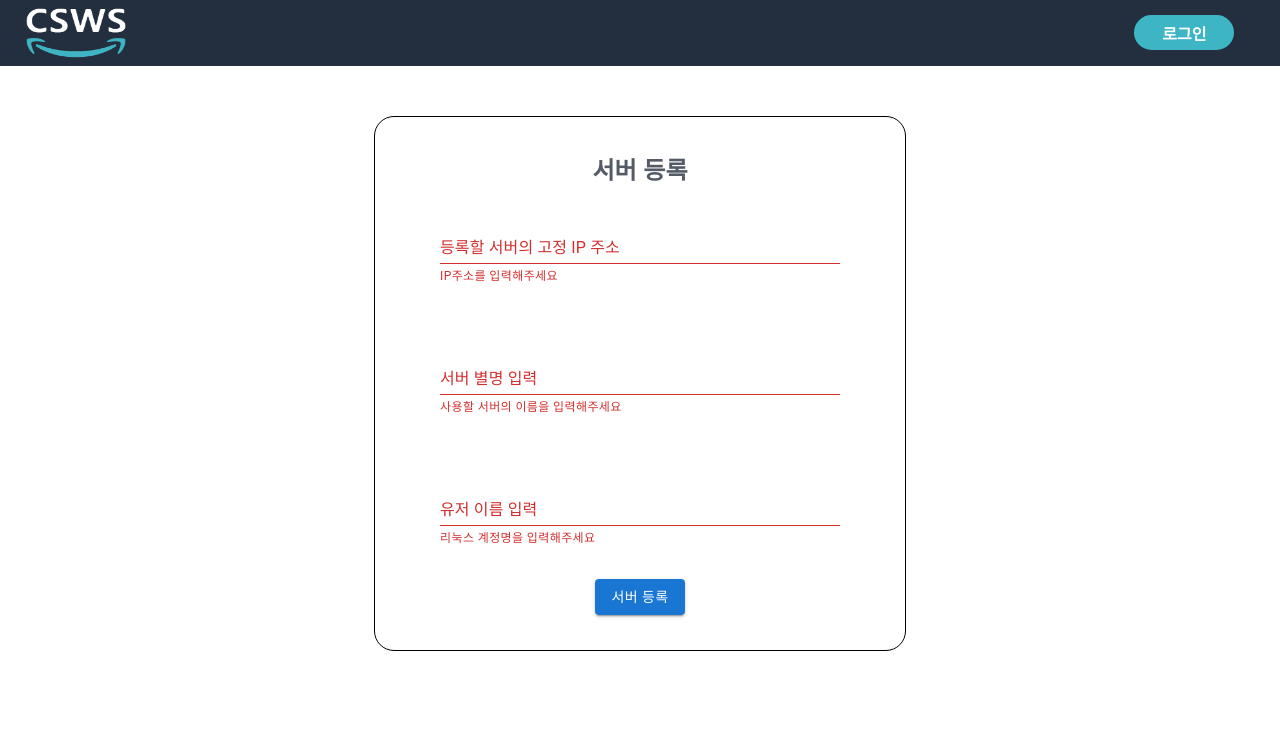
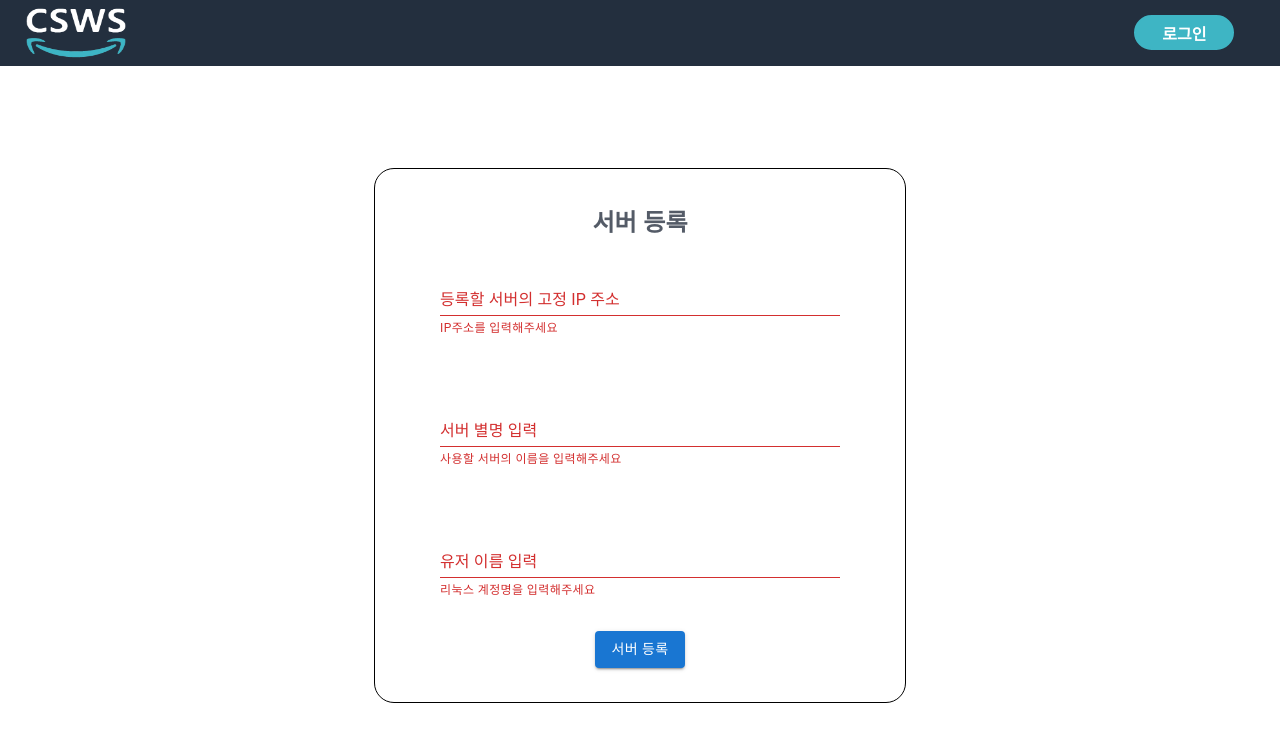
Before and after one commit to DonghyeonKang/CLMS, a React (Create React App) app in the folder frontend/: page /createServer in a window 1280 px wide. Shown: the top 742 px of the page. Built offline with nearby package versions, Linux system fonts and the light colour scheme.

Commit message:
Update UI
UI 수정 (페이지 별 높이, footer 들어갈 공간)

```diff
--- a/frontend/src/components/Header.js
+++ b/frontend/src/components/Header.js
@@ -32,7 +32,7 @@ const Header = () => {
 
 export default Header;
 
-const HeaderContent = styled.div`
+const HeaderContent = styled.header`
   display: flex;
   justify-content: space-between;
   align-items: center;
--- a/frontend/src/routes/Instance/CreateInstance.js
+++ b/frontend/src/routes/Instance/CreateInstance.js
@@ -46,6 +46,8 @@ export default CreateInstance;
 const Content = styled.div`
   padding: 0 5%;
   width: 90%;
+  min-height: 80vh;
+  margin-bottom: 120px;
 `;
 const Box = styled.div`
   width: 100%;
--- a/frontend/src/routes/Instance/DashBoard.js
+++ b/frontend/src/routes/Instance/DashBoard.js
@@ -4,6 +4,7 @@ import Header from "../../components/Header";
 import InstanceList from "../../components/Instance/DashBoard/InstanceList";
 import Navigation from "../../components/Navigation";
 import { useState } from "react";
+import Footer from "../../components/Footer";
 
 const DashBoard = () => {
   const [userId, setUserId] = useState();
@@ -16,6 +17,7 @@ const DashBoard = () => {
           <DashBoardHeader userId={userId} address={address}/>
           <InstanceList setUserId={setUserId} setAddress={setAddress}/>
         </Content>
+        <Footer/>
       </>
     );
 };
@@ -24,4 +26,6 @@ export default DashBoard;
 
 const Content = styled.div`
   padding: 0 5%;
+  min-height: 80vh;
+  margin-bottom: 120px;
 `;
--- a/frontend/src/routes/Instance/InboundRules.js
+++ b/frontend/src/routes/Instance/InboundRules.js
@@ -20,4 +20,6 @@ export default InboundRules;
 const Content = styled.div`
   padding: 0 5%;
   width: 90%;
+  min-height: 80vh;
+  margin-bottom: 120px;
 `;
--- a/frontend/src/routes/Instance/InstanceDetail.js
+++ b/frontend/src/routes/Instance/InstanceDetail.js
@@ -60,4 +60,6 @@ const InstanceDetail = () => {
 export default InstanceDetail;
 const Content = styled.div`
   padding: 0 5%;
+  min-height: 80vh;
+  margin-bottom: 120px;
 `;
--- a/frontend/src/routes/Main.js
+++ b/frontend/src/routes/Main.js
@@ -6,6 +6,7 @@ import "slick-carousel/slick/slick-theme.css";
 import Image1 from "../img/IMAGE1.png";
 import Image2 from "../img/IMAGE2.png";
 import Image3 from "../img/IMAGE3.png";
+import Footer from "../components/Footer";
 
 const Main = () => {
   const settings = {
@@ -45,6 +46,7 @@ const Main = () => {
 
 
       </Content>
+      <Footer/>
     </>
   );
 };
@@ -52,7 +54,8 @@ const Main = () => {
 const Content = styled.div`
   padding-top: 55px;
   width: 97%;
-  height: 200vh;
+  min-height: 80vh;
+  margin-bottom: 120px;
 `;
 const SlideImage = styled.img`
   width: 100%;
@@ -61,4 +64,5 @@ const SlideImage = styled.img`
 const SliderWrapper = styled.div`
   margin-left: 50px;
 `;
+
 export default Main;
--- a/frontend/src/routes/Server/CreateServer.js
+++ b/frontend/src/routes/Server/CreateServer.js
@@ -134,6 +134,8 @@ export default CreateServer;
 const Content = styled.div`
   padding: 0 5%;
   width: 90%;
+  min-height: 80vh;
+  margin-bottom: 120px;
   margin-top: 50px;
   display: flex;
   justify-content: center;
--- a/frontend/src/routes/Server/ServerResources.js
+++ b/frontend/src/routes/Server/ServerResources.js
@@ -78,4 +78,6 @@ const Content = styled.div`
     padding-left: 5%;
     padding-top: 50px;
     width: 95%;
+    min-height: 80vh;
+    margin-bottom: 120px;
 `;
```
